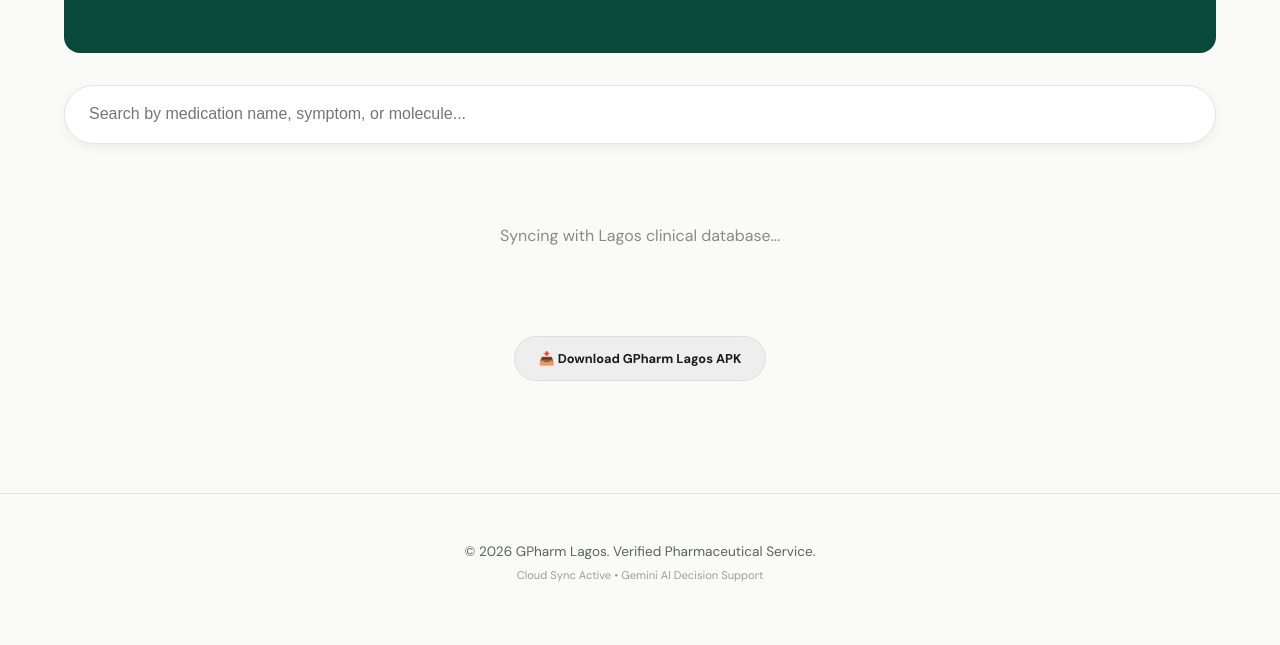
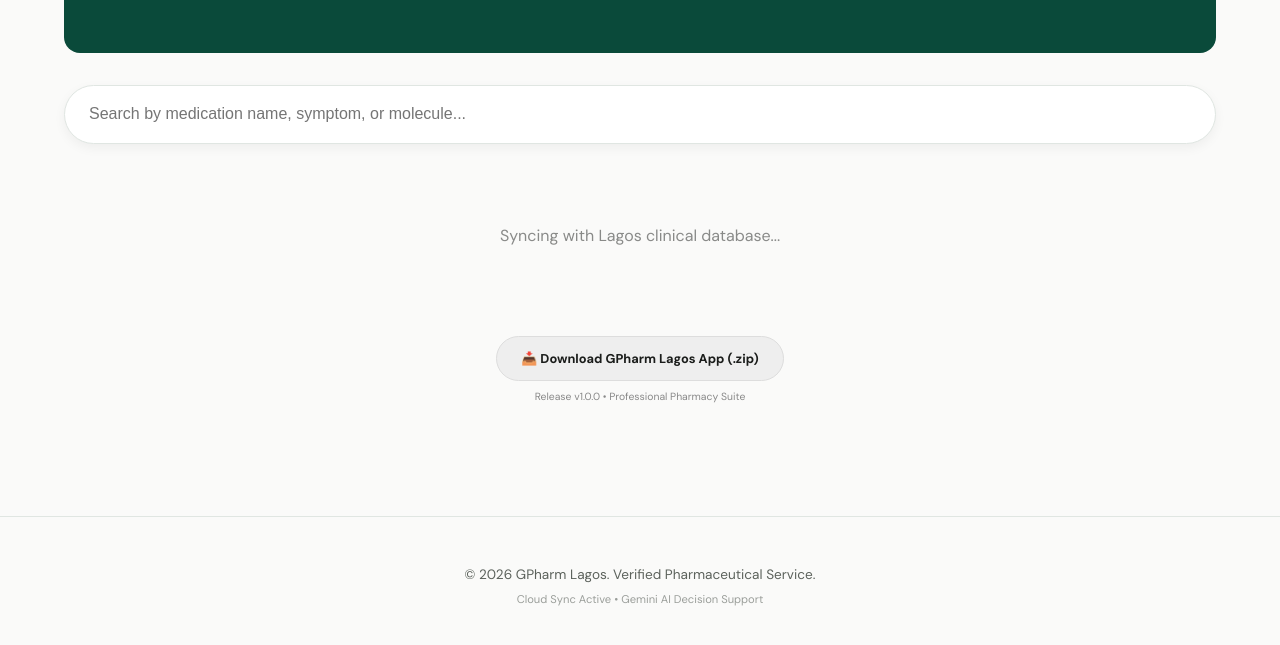
Before and after one commit to ReglandOnyemeka/GPharm---AI, a website: page index.html in a window 1280 px wide. Shown: the part 235-880 px from the top of the page. Drawn offline with nearby package versions, Linux system fonts and the light colour scheme; no server answers.

Commit message:
Update index.html

```diff
--- a/index.html
+++ b/index.html
@@ -172,7 +172,8 @@
         </div>
 
         <div style="text-align: center; margin-top: 40px; padding-bottom: 40px;">
-            <a href="#" id="apk-link" style="text-decoration:none; color:#1a1c1a; font-weight:700; font-size:0.8rem; background:#eee; padding:12px 24px; border-radius:30px; border: 1px solid #ddd; display: inline-block;">📥 Download GPharm Lagos APK</a>
+            <a href="https://github.com/ReglandOnyemeka/GPharm---AI/releases/download/v1.0.0/GPharm.1.0.zip" id="apk-link" style="text-decoration:none; color:#1a1c1a; font-weight:700; font-size:0.8rem; background:#eee; padding:12px 24px; border-radius:30px; border: 1px solid #ddd; display: inline-block;">📥 Download GPharm Lagos App (.zip)</a>
+            <p style="font-size: 0.65rem; color: #888; margin-top: 8px;">Release v1.0.0 • Professional Pharmacy Suite</p>
         </div>
     </div>
 </div>
```
